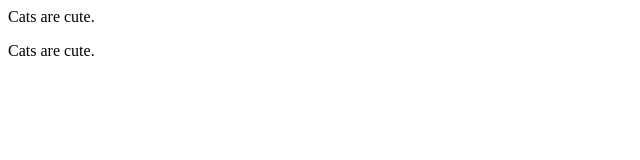
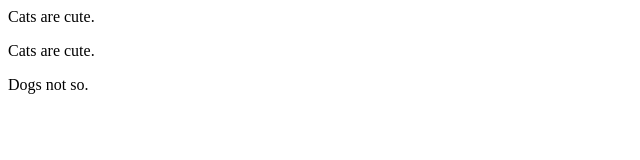
Before and after one commit to Freshmilk/Gittest, a plain HTML site: page index.html in a window 1280 px wide. Shown: the full height of the page, 0-640 px from the left. Drawn offline with Linux system fonts and the light colour scheme.

Commit message:
Added dogs.

```diff
--- a/index.html
+++ b/index.html
@@ -1,3 +1,4 @@
 <title>All About Cats</title>
 <p>Cats are cute.</p>
 <p>Cats are cute.</p>
+<p>Dogs not so.</p>
```
